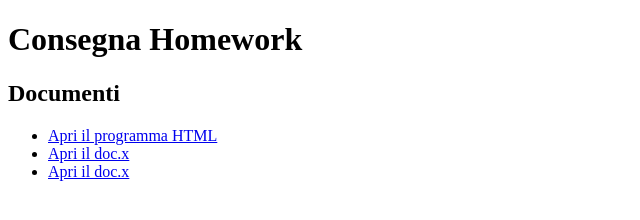
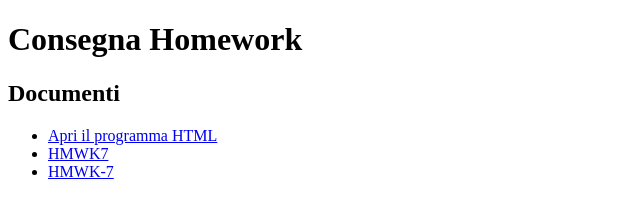
Before and after one commit to francescapapadia01/cryptography-homework-7, a plain HTML site: page index.html in a window 1280 px wide. Shown: the full height of the page, 0-640 px from the left. Drawn offline with Linux system fonts and the light colour scheme.

Commit message:
Update index.html

```diff
--- a/index.html
+++ b/index.html
@@ -11,8 +11,8 @@
     <h2>Documenti</h2>
     <ul>
         <li><a href="hmwk7.html">Apri il programma HTML</a></li>
-        <li><a href="HMWK7.docx">Apri il doc.x</a></li>
-       <li><a href="HMWK-7.docx">Apri il doc.x</a></li>
+        <li><a href="HMWK7.docx">HMWK7</a></li>
+       <li><a href="HMWK-7.docx">HMWK-7</a></li>
     </ul>
 </body>
 </html>
```
